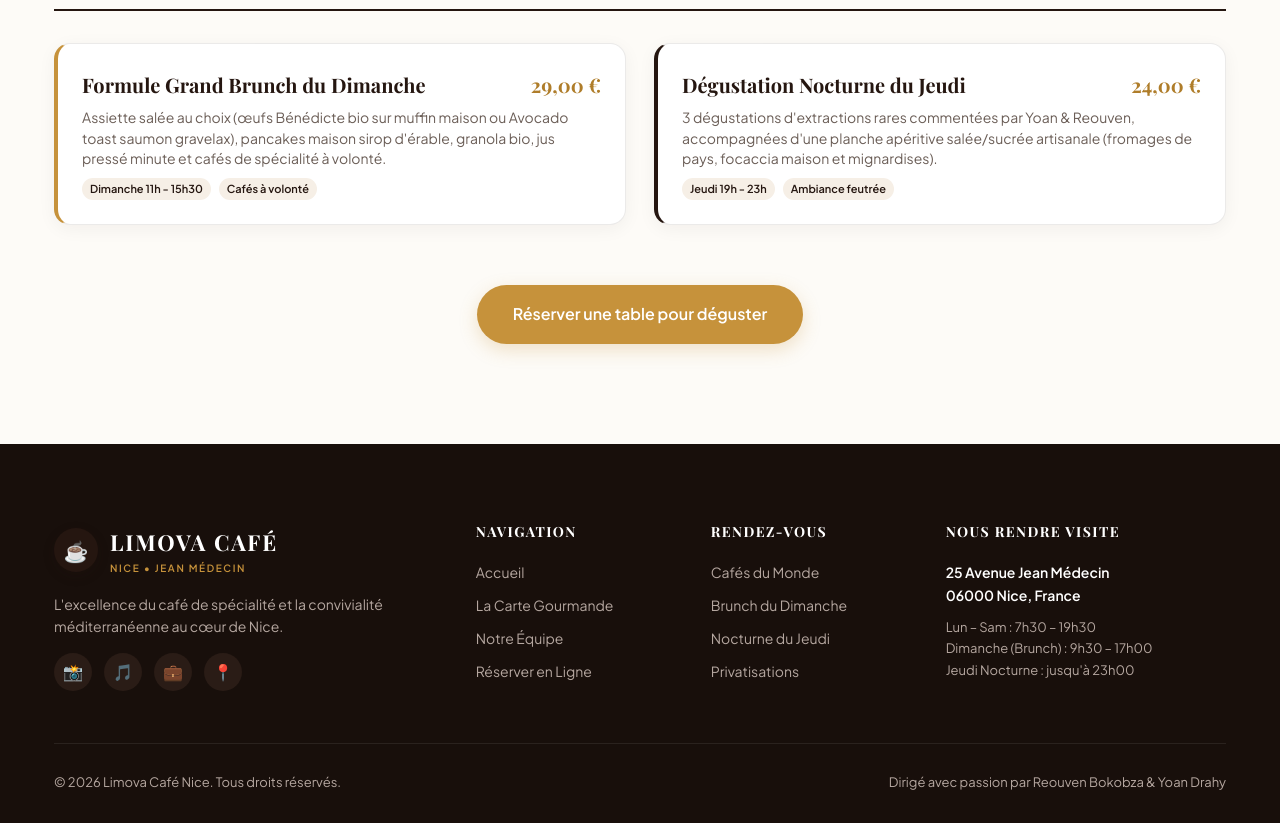
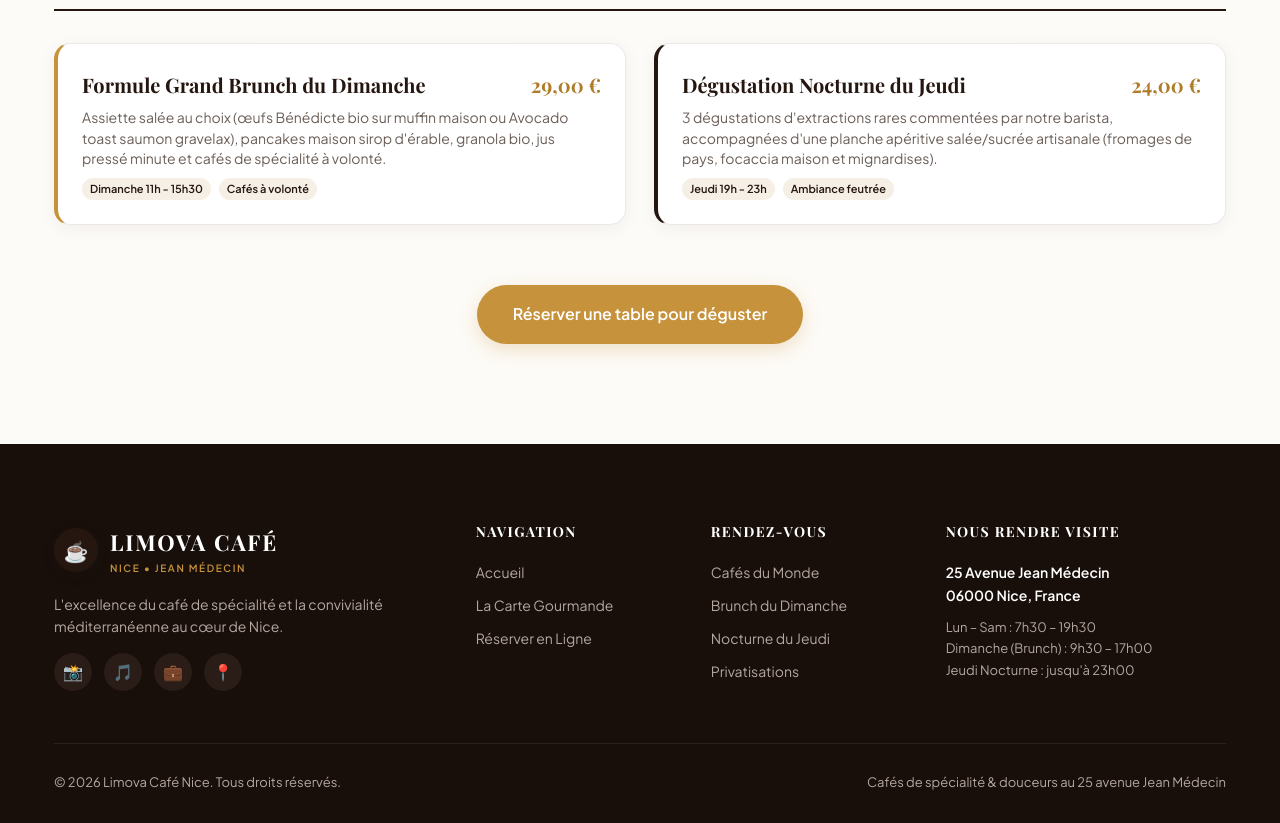
Before and after one commit to limovayoni/limova-cafe-nice, a plain HTML site: page menu.html in a window 1280 px wide. Shown: the part 1658-2481 px from the top of the page. Drawn offline with nearby package versions, Linux system fonts and the light colour scheme; a web font is replaced by a local one.

Commit message:
refactor: remove team navigation link from menu.html

```diff
--- a/menu.html
+++ b/menu.html
@@ -34,7 +34,6 @@
         <ul>
           <li><a href="index.html">Accueil</a></li>
           <li><a href="menu.html" class="active">La Carte</a></li>
-          <li><a href="equipe.html">Notre Équipe</a></li>
           <li><a href="reservation.html">Réservation</a></li>
         </ul>
       </nav>
@@ -237,7 +236,7 @@
               <h3>Dégustation Nocturne du Jeudi</h3>
               <span class="menu-price">24,00 €</span>
             </div>
-            <p>3 dégustations d'extractions rares commentées par Yoan & Reouven, accompagnées d'une planche apéritive salée/sucrée artisanale (fromages de pays, focaccia maison et mignardises).</p>
+            <p>3 dégustations d'extractions rares commentées par notre barista, accompagnées d'une planche apéritive salée/sucrée artisanale (fromages de pays, focaccia maison et mignardises).</p>
             <div class="menu-badges">
               <span class="badge-pill">Jeudi 19h - 23h</span>
               <span class="badge-pill">Ambiance feutrée</span>
@@ -317,7 +316,6 @@
           <ul>
             <li><a href="index.html">Accueil</a></li>
             <li><a href="menu.html">La Carte Gourmande</a></li>
-            <li><a href="equipe.html">Notre Équipe</a></li>
             <li><a href="reservation.html">Réserver en Ligne</a></li>
           </ul>
         </div>
@@ -345,7 +343,7 @@
 
       <div class="footer-bottom">
         <div>© 2026 Limova Café Nice. Tous droits réservés.</div>
-        <div>Dirigé avec passion par Reouven Bokobza & Yoan Drahy</div>
+        <div>Cafés de spécialité & douceurs au 25 avenue Jean Médecin</div>
       </div>
     </div>
   </footer>
```
